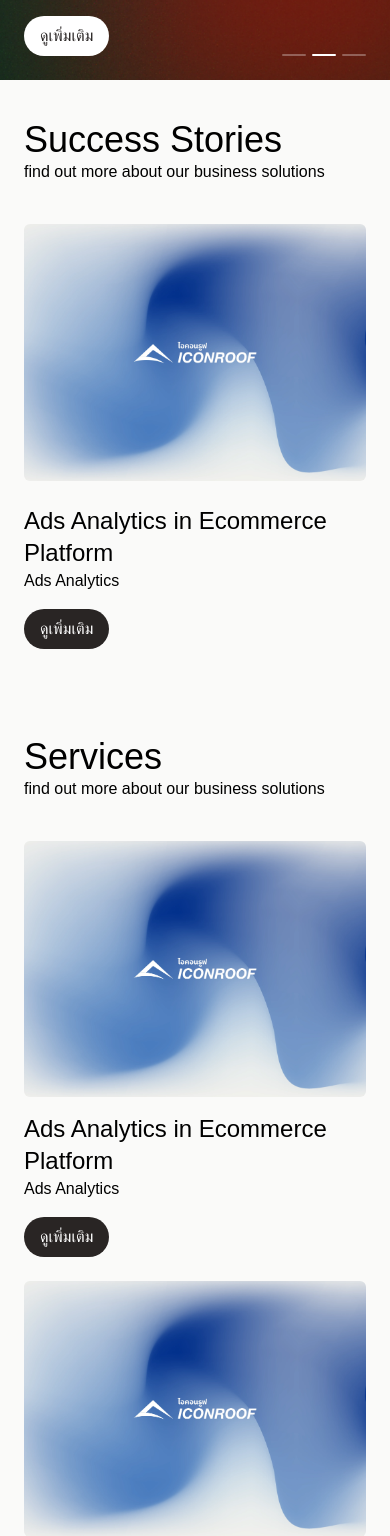
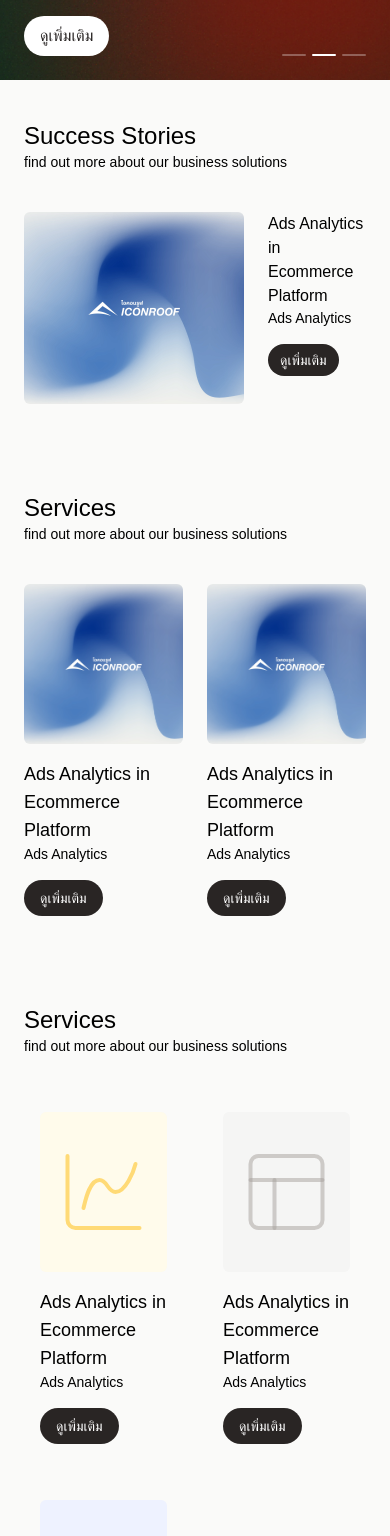
Before and after one commit to dhanavadh/rinkai, a SvelteKit app: page / in a window 390 px wide. Shown: the part 420-1956 px from the top of the page. Built offline with nearby package versions, Linux system fonts and the light colour scheme; a web font is replaced by a local one.

Commit message:
fix: responsive

```diff
--- a/src/lib/components/ui/PromoBanner.svelte
+++ b/src/lib/components/ui/PromoBanner.svelte
@@ -24,18 +24,18 @@
 	}
 </script>
 
-<div class="rounded-2xl bg-stone-200/50 p-8 md:p-12">
-	<div class="grid grid-cols-12 gap-8">
+<div class="rounded-2xl bg-stone-200/50 p-6 md:p-12">
+	<div class="grid grid-cols-12 gap-6 md:gap-8">
 		<!-- Left Side -->
 		<div class="col-span-12 flex flex-col justify-between md:col-span-5">
-			<div class="mb-8">
-				<h2 class="mb-4 text-3xl font-medium md:text-4xl">{title}</h2>
-				<p class="max-w-md text-stone-600">{description}</p>
+			<div class="mb-6 md:mb-8">
+				<h2 class="mb-2 text-2xl font-medium md:mb-4 md:text-4xl">{title}</h2>
+				<p class="max-w-md text-sm text-stone-600 md:text-base">{description}</p>
 			</div>
 			<div>
 				<a
 					href={buttonUrl}
-					class="inline-flex items-center rounded-full bg-stone-800 px-6 py-3 font-medium text-white transition-colors hover:bg-stone-700"
+					class="inline-flex items-center rounded-full bg-stone-800 px-4 py-2 text-sm font-medium text-white transition-colors hover:bg-stone-700 md:px-6 md:py-3 md:text-base"
 				>
 					{buttonText}
 				</a>
@@ -44,15 +44,15 @@
 
 		<!-- Right Side - FAQ Accordion -->
 		<div class="col-span-12 md:col-span-7">
-			<h3 class="mb-6 text-sm font-medium">Learn more</h3>
+			<h3 class="mb-4 text-sm font-medium md:mb-6">Learn more</h3>
 			<div class="flex flex-col">
 				{#each learnMoreItems as item, i}
 					<div class="border-t border-stone-300 {i === learnMoreItems.length - 1 ? 'border-b' : ''}">
 						<button
 							onclick={() => toggle(i)}
-							class="flex w-full cursor-pointer items-center justify-between py-4 text-left transition-colors hover:text-stone-600"
+							class="flex w-full cursor-pointer items-center justify-between py-3 text-left transition-colors hover:text-stone-600 md:py-4"
 						>
-							<h4 class="text-lg font-medium md:text-xl">{item.title}</h4>
+							<h4 class="text-base font-medium md:text-xl">{item.title}</h4>
 							<ChevronDown
 								class="h-5 w-5 shrink-0 transition-transform duration-200 {openIndex === i
 									? 'rotate-180'
@@ -65,7 +65,7 @@
 								: 'grid-rows-[0fr]'}"
 						>
 							<div class="overflow-hidden">
-								<p class="text-stone-600">{item.content}</p>
+								<p class="text-sm text-stone-600 md:text-base">{item.content}</p>
 								{#if item.href}
 									<a
 										href={item.href}
--- a/src/routes/+layout.svelte
+++ b/src/routes/+layout.svelte
@@ -49,7 +49,7 @@
 
 <Navbar />
 
-<main>
+<main class="overflow-x-hidden">
 	{@render children()}
 </main>
 
--- a/src/routes/+page.svelte
+++ b/src/routes/+page.svelte
@@ -97,26 +97,26 @@
 	<div class="mb-12 flex flex-col gap-6">
 		<Section>
 			<div class="col-span-12 mt-4 mb-4">
-				<h1 class="text-4xl">Success Stories</h1>
-				<p>find out more about our business solutions</p>
+				<h1 class="text-2xl md:text-4xl">Success Stories</h1>
+				<p class="text-sm md:text-base">find out more about our business solutions</p>
 			</div>
 
-			<div class="col-span-12 md:col-span-8">
+			<div class="col-span-8">
 				<img
 					src="/usecase/iconv.webp"
 					alt="Business Solutions"
-					class="h-full w-full rounded-md object-cover"
+					class="h-48 w-full rounded-md object-cover md:h-full"
 				/>
 			</div>
 
-			<div class="col-span-12 flex flex-col justify-start gap-4 md:col-span-4">
+			<div class="col-span-4 flex flex-col justify-start gap-4">
 				<div>
-					<h2 class="text-2xl font-medium">Ads Analytics in Ecommerce Platform</h2>
-					<p>Ads Analytics</p>
+					<h2 class="text-base font-medium md:text-2xl">Ads Analytics in Ecommerce Platform</h2>
+					<p class="text-sm md:text-base">Ads Analytics</p>
 				</div>
 				<a
 					href="/"
-					class="flex w-fit items-center rounded-full bg-stone-800 px-4 py-2 font-medium text-white"
+					class="flex w-fit items-center rounded-full bg-stone-800 px-3 py-1.5 text-sm font-medium text-white md:px-4 md:py-2 md:text-base"
 				>
 					ดูเพิ่มเติม
 				</a>
@@ -125,44 +125,44 @@
 
 		<Section>
 			<div class="col-span-12 mt-4 mb-4">
-				<h1 class="text-4xl">Services</h1>
-				<p>find out more about our business solutions</p>
+				<h1 class="text-2xl md:text-4xl">Services</h1>
+				<p class="text-sm md:text-base">find out more about our business solutions</p>
 			</div>
 
-			<div class="col-span-12 md:col-span-6">
+			<div class="col-span-6">
 				<img
 					src="/usecase/iconv.webp"
 					alt="Business Solutions"
-					class="mb-4 h-64 w-full rounded-md object-cover"
+					class="mb-4 h-40 w-full rounded-md object-cover md:h-64"
 				/>
 				<div class="flex flex-col gap-4">
 					<div>
-						<h2 class="text-2xl font-medium">Ads Analytics in Ecommerce Platform</h2>
-						<p>Ads Analytics</p>
+						<h2 class="text-lg font-medium md:text-2xl">Ads Analytics in Ecommerce Platform</h2>
+						<p class="text-sm md:text-base">Ads Analytics</p>
 					</div>
 					<a
 						href="/"
-						class="flex w-fit items-center rounded-full bg-stone-800 px-4 py-2 font-medium text-white"
+						class="flex w-fit items-center rounded-full bg-stone-800 px-4 py-2 text-sm font-medium text-white md:text-base"
 					>
 						ดูเพิ่มเติม
 					</a>
 				</div>
 			</div>
 
-			<div class="col-span-12 md:col-span-6">
+			<div class="col-span-6">
 				<img
 					src="/usecase/iconv.webp"
 					alt="Business Solutions"
-					class="mb-4 h-64 w-full rounded-md object-cover"
+					class="mb-4 h-40 w-full rounded-md object-cover md:h-64"
 				/>
 				<div class="flex flex-col gap-4">
 					<div>
-						<h2 class="text-2xl font-medium">Ads Analytics in Ecommerce Platform</h2>
-						<p>Ads Analytics</p>
+						<h2 class="text-lg font-medium md:text-2xl">Ads Analytics in Ecommerce Platform</h2>
+						<p class="text-sm md:text-base">Ads Analytics</p>
 					</div>
 					<a
 						href="/"
-						class="flex w-fit items-center rounded-full bg-stone-800 px-4 py-2 font-medium text-white"
+						class="flex w-fit items-center rounded-full bg-stone-800 px-4 py-2 text-sm font-medium text-white md:text-base"
 					>
 						ดูเพิ่มเติม
 					</a>
@@ -171,69 +171,64 @@
 		</Section>
 		<Section>
 			<div class="col-span-12 mt-4 mb-4">
-				<h1 class="text-4xl">Services</h1>
-				<p>find out more about our business solutions</p>
+				<h1 class="text-2xl md:text-4xl">Services</h1>
+				<p class="text-sm md:text-base">find out more about our business solutions</p>
 			</div>
 
-			<div class="col-span-12 rounded-md p-4 md:col-span-4">
-				<!-- <img
-					src="/usecase/iconv.webp"
-					alt="Business Solutions"
-					class="mb-4 h-64 w-full rounded-md object-cover"
-				/> -->
+			<div class="col-span-6 rounded-md p-4 md:col-span-4">
 				<div
-					class="mb-4 flex h-64 w-full items-center justify-center rounded-md bg-amber-50 object-cover"
+					class="mb-4 flex h-40 w-full items-center justify-center rounded-md bg-amber-50 md:h-64"
 				>
-					<ChartSpline class="h-48 w-full text-amber-400/50" strokeWidth={1} />
+					<ChartSpline class="h-24 w-full text-amber-400/50 md:h-48" strokeWidth={1} />
 				</div>
 				<div class="flex flex-col gap-4">
 					<div>
-						<h2 class="text-2xl font-medium">Ads Analytics in Ecommerce Platform</h2>
-						<p>Ads Analytics</p>
+						<h2 class="text-lg font-medium md:text-2xl">Ads Analytics in Ecommerce Platform</h2>
+						<p class="text-sm md:text-base">Ads Analytics</p>
 					</div>
 					<a
 						href="/"
-						class="flex w-fit items-center rounded-full bg-stone-800 px-4 py-2 font-medium text-white"
+						class="flex w-fit items-center rounded-full bg-stone-800 px-4 py-2 text-sm font-medium text-white md:text-base"
 					>
 						ดูเพิ่มเติม
 					</a>
 				</div>
 			</div>
 
-			<div class="col-span-12 rounded-lg p-4 md:col-span-4">
+			<div class="col-span-6 rounded-lg p-4 md:col-span-4">
 				<div
-					class="mb-4 flex h-64 w-full items-center justify-center rounded-md bg-stone-100 object-cover"
+					class="mb-4 flex h-40 w-full items-center justify-center rounded-md bg-stone-100 md:h-64"
 				>
-					<PanelsTopLeftIcon class="h-48 w-full text-stone-400/50" strokeWidth={1} />
+					<PanelsTopLeftIcon class="h-24 w-full text-stone-400/50 md:h-48" strokeWidth={1} />
 				</div>
 				<div class="flex flex-col gap-4">
 					<div>
-						<h2 class="text-2xl font-medium">Ads Analytics in Ecommerce Platform</h2>
-						<p>Ads Analytics</p>
+						<h2 class="text-lg font-medium md:text-2xl">Ads Analytics in Ecommerce Platform</h2>
+						<p class="text-sm md:text-base">Ads Analytics</p>
 					</div>
 					<a
 						href="/"
-						class="flex w-fit items-center rounded-full bg-stone-800 px-4 py-2 font-medium text-white"
+						class="flex w-fit items-center rounded-full bg-stone-800 px-4 py-2 text-sm font-medium text-white md:text-base"
 					>
 						ดูเพิ่มเติม
 					</a>
 				</div>
 			</div>
 
-			<div class="col-span-12 rounded-md p-4 md:col-span-4">
+			<div class="col-span-6 rounded-md p-4 md:col-span-4">
 				<div
-					class="mb-4 flex h-64 w-full items-center justify-center rounded-md bg-indigo-50 object-cover"
+					class="mb-4 flex h-40 w-full items-center justify-center rounded-md bg-indigo-50 md:h-64"
 				>
-					<Repeat class="h-48 w-full text-indigo-700/50" strokeWidth={1} />
+					<Repeat class="h-24 w-full text-indigo-700/50 md:h-48" strokeWidth={1} />
 				</div>
 				<div class="flex flex-col gap-4">
 					<div>
-						<h2 class="text-2xl font-medium">Ads Analytics in Ecommerce Platform</h2>
-						<p>Ads Analytics</p>
+						<h2 class="text-lg font-medium md:text-2xl">Ads Analytics in Ecommerce Platform</h2>
+						<p class="text-sm md:text-base">Ads Analytics</p>
 					</div>
 					<a
 						href="/"
-						class="flex w-fit items-center rounded-full bg-stone-800 px-4 py-2 font-medium text-white"
+						class="flex w-fit items-center rounded-full bg-stone-800 px-4 py-2 text-sm font-medium text-white md:text-base"
 					>
 						ดูเพิ่มเติม
 					</a>
@@ -242,9 +237,9 @@
 		</Section>
 
 		<Section>
-			<div class="col-span-12 mt-4 mb-4 rounded-2xl bg-stone-200/50 p-32 text-center">
+			<div class="col-span-12 mt-4 mb-4 rounded-2xl bg-stone-200/50 p-8 py-16 text-center md:p-32">
 				<AnimatedIcon class="mb-12" />
-				<h1 class="mb-2 text-4xl">เพิ่มประสิทธิภาพให้ธุรกิจของคุณ</h1>
+				<h1 class="mb-2 text-2xl md:text-4xl">เพิ่มประสิทธิภาพให้ธุรกิจของคุณ</h1>
 				<p>find out more about our business solutions</p>
 			</div>
 		</Section>
--- a/src/routes/articles/[slug]/+page.svelte
+++ b/src/routes/articles/[slug]/+page.svelte
@@ -55,7 +55,7 @@
 
 	<!-- Back Link -->
 	<Section>
-		<div class="col-span-12">
+		<div class="col-span-12 lg:col-span-8 lg:col-start-3">
 			<a
 				href="/articles"
 				class="inline-flex items-center gap-2 text-sm text-stone-500 transition-colors hover:text-stone-800"
```
Also changed, not shown: src/lib/components/ui/Slider.svelte (+11 -11 lines).
